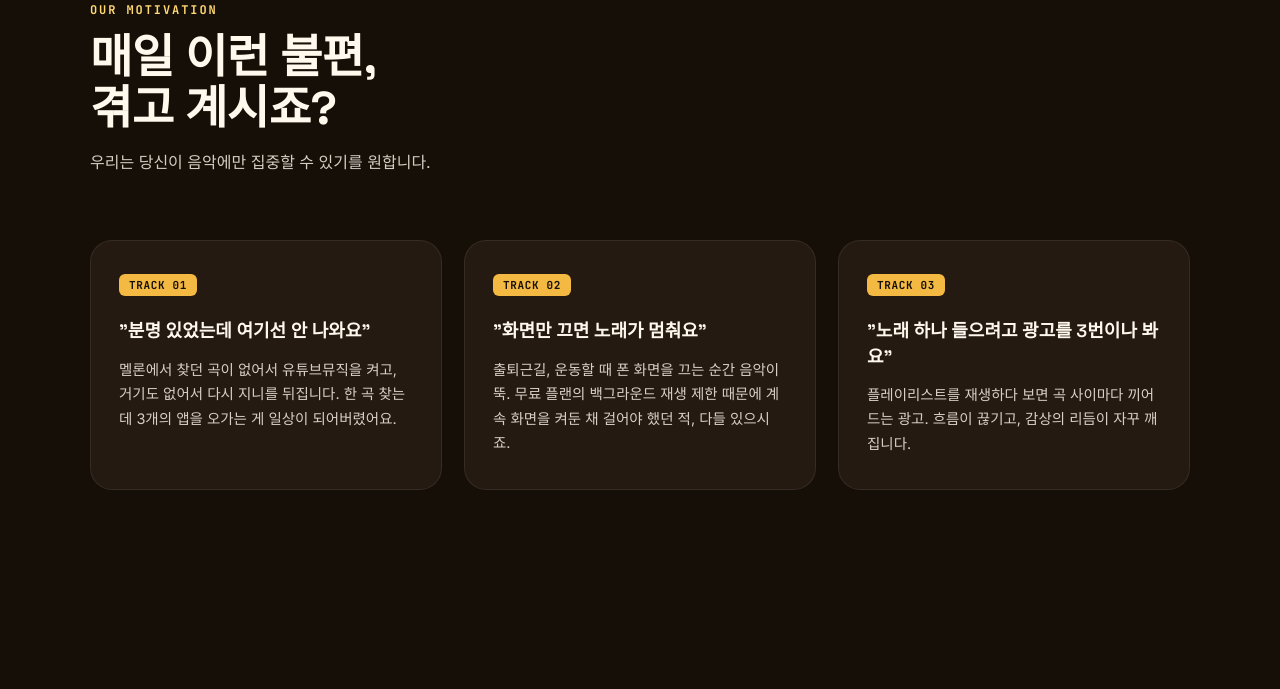
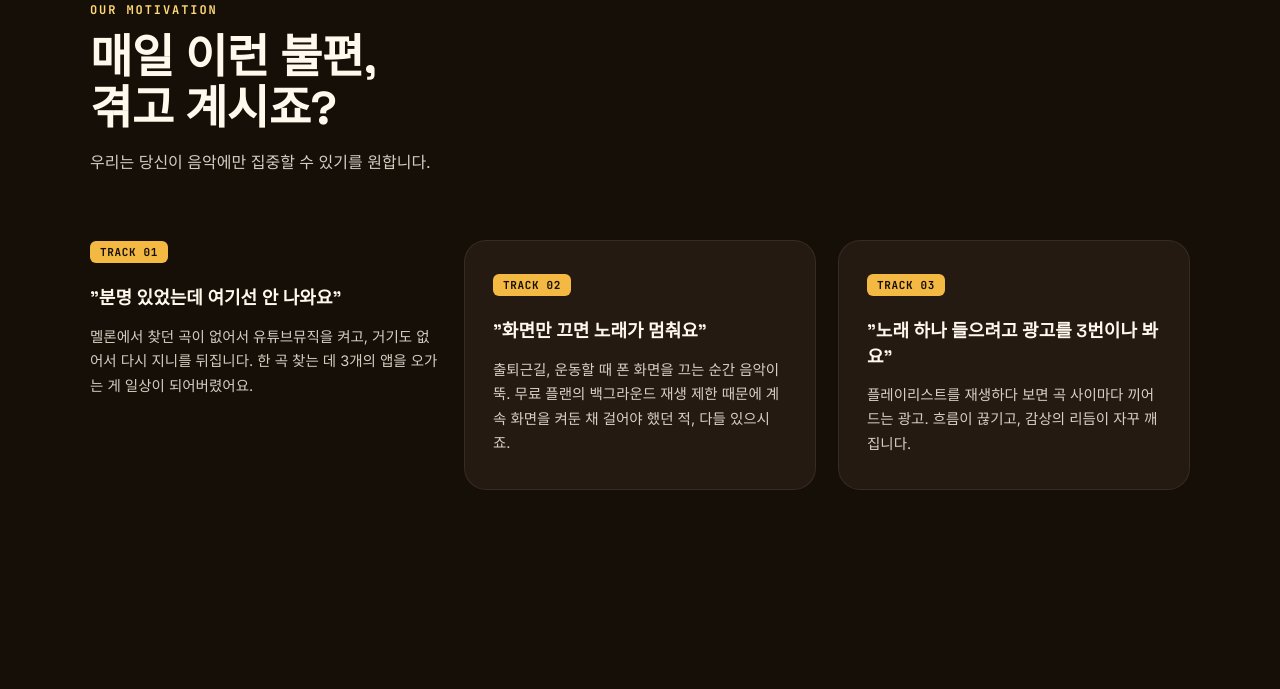
Before and after one commit to znzn-gyumin/jungle_week1_project2, a Flask app: page / in a window 1280 px wide. Shown: the part 918-1607 px from the top of the page. Run offline with Flask 3, Linux system fonts and the light colour scheme.

Commit message:
Update index.html
.

```diff
--- a/templates/index.html
+++ b/templates/index.html
@@ -166,7 +166,7 @@
         <p class="lede">우리는 당신이 음악에만 집중할 수 있기를 원합니다.</p>
     </div>
     <div class="pain-grid">
-        <div class="pain-card">
+        <div class="npain-card">
             <span class="pain-track">TRACK 01</span>
             <div class="pain-quote">"분명 있었는데 여기선 안 나와요"</div>
             <div class="pain-body">멜론에서 찾던 곡이 없어서 유튜브뮤직을 켜고, 거기도 없어서 다시 지니를 뒤집니다. 한 곡 찾는 데 3개의 앱을 오가는 게 일상이 되어버렸어요.</div>
```
